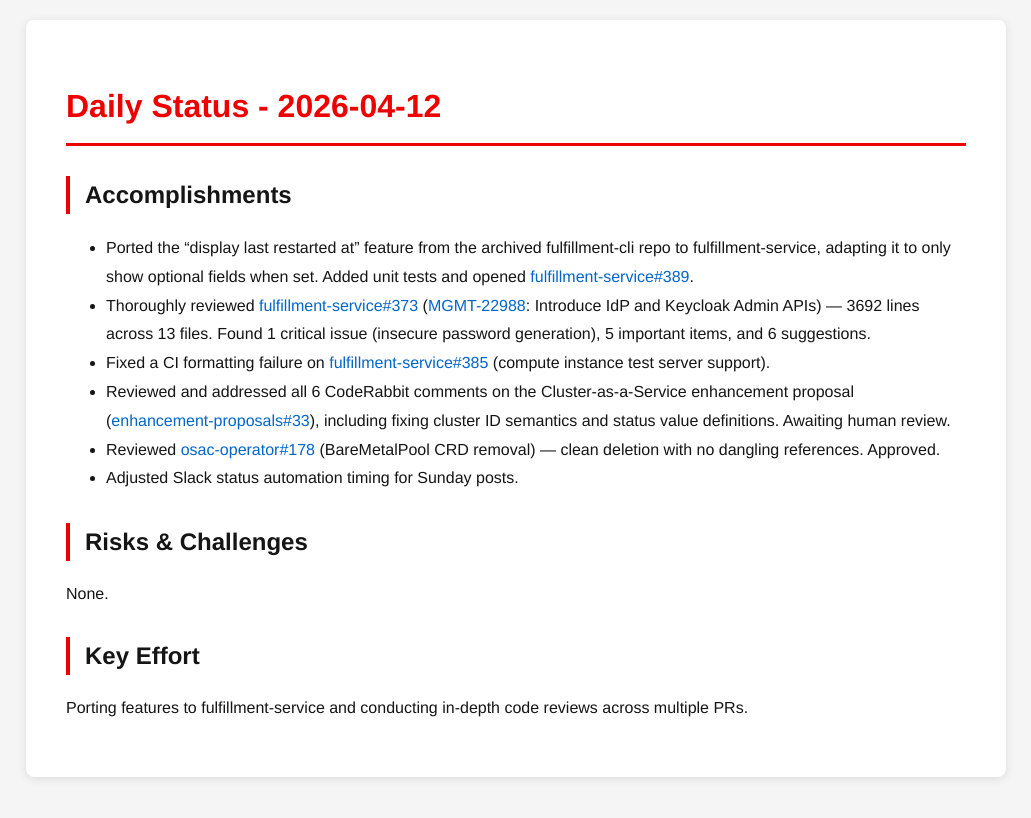
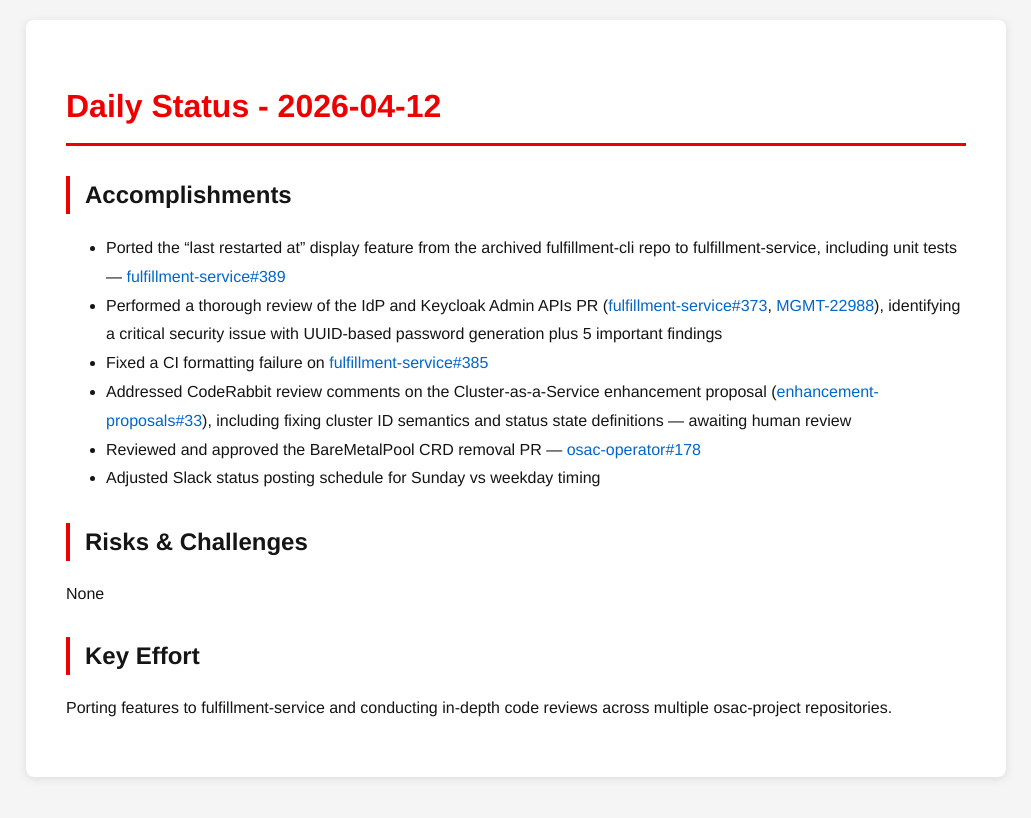
Before and after one commit to tzvatot/daily-status, a Jekyll site: the page built from 2026-04-12.md, in a window 1280 px wide. Shown: the top 818 px of the page, without its empty margins (124-1155 px from the left). Built offline with Jekyll 4.4.1, drawn with Linux system fonts in a browser that asks for light colours.

Commit message:
Daily status update - 2026-04-12

```diff
--- a/2026-04-12.md
+++ b/2026-04-12.md
@@ -7,15 +7,15 @@
 # Daily Status - 2026-04-12
 
 ## Accomplishments
-- Ported the "display last restarted at" feature from the archived fulfillment-cli repo to fulfillment-service, adapting it to only show optional fields when set. Added unit tests and opened [fulfillment-service#389](https://github.com/osac-project/fulfillment-service/pull/389).
-- Thoroughly reviewed [fulfillment-service#373](https://github.com/osac-project/fulfillment-service/pull/373) ([MGMT-22988](https://issues.redhat.com/browse/MGMT-22988): Introduce IdP and Keycloak Admin APIs) — 3692 lines across 13 files. Found 1 critical issue (insecure password generation), 5 important items, and 6 suggestions.
-- Fixed a CI formatting failure on [fulfillment-service#385](https://github.com/osac-project/fulfillment-service/pull/385) (compute instance test server support).
-- Reviewed and addressed all 6 CodeRabbit comments on the Cluster-as-a-Service enhancement proposal ([enhancement-proposals#33](https://github.com/osac-project/enhancement-proposals/pull/33)), including fixing cluster ID semantics and status value definitions. Awaiting human review.
-- Reviewed [osac-operator#178](https://github.com/osac-project/osac-operator/pull/178) (BareMetalPool CRD removal) — clean deletion with no dangling references. Approved.
-- Adjusted Slack status automation timing for Sunday posts.
+- Ported the "last restarted at" display feature from the archived fulfillment-cli repo to fulfillment-service, including unit tests — [fulfillment-service#389](https://github.com/osac-project/fulfillment-service/pull/389)
+- Performed a thorough review of the IdP and Keycloak Admin APIs PR ([fulfillment-service#373](https://github.com/osac-project/fulfillment-service/pull/373), [MGMT-22988](https://issues.redhat.com/browse/MGMT-22988)), identifying a critical security issue with UUID-based password generation plus 5 important findings
+- Fixed a CI formatting failure on [fulfillment-service#385](https://github.com/osac-project/fulfillment-service/pull/385)
+- Addressed CodeRabbit review comments on the Cluster-as-a-Service enhancement proposal ([enhancement-proposals#33](https://github.com/osac-project/enhancement-proposals/pull/33)), including fixing cluster ID semantics and status state definitions — awaiting human review
+- Reviewed and approved the BareMetalPool CRD removal PR — [osac-operator#178](https://github.com/osac-project/osac-operator/pull/178)
+- Adjusted Slack status posting schedule for Sunday vs weekday timing
 
 ## Risks & Challenges
-None.
+None
 
 ## Key Effort
-Porting features to fulfillment-service and conducting in-depth code reviews across multiple PRs.
+Porting features to fulfillment-service and conducting in-depth code reviews across multiple osac-project repositories.
```
